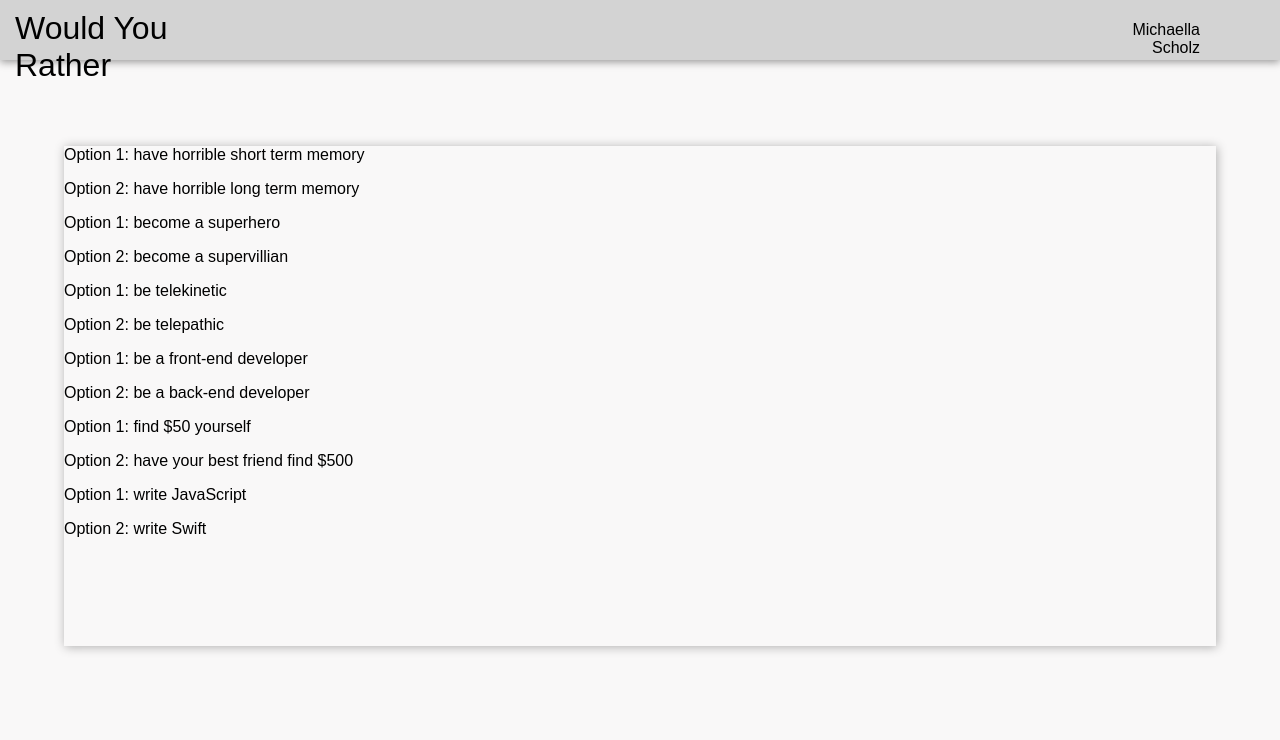
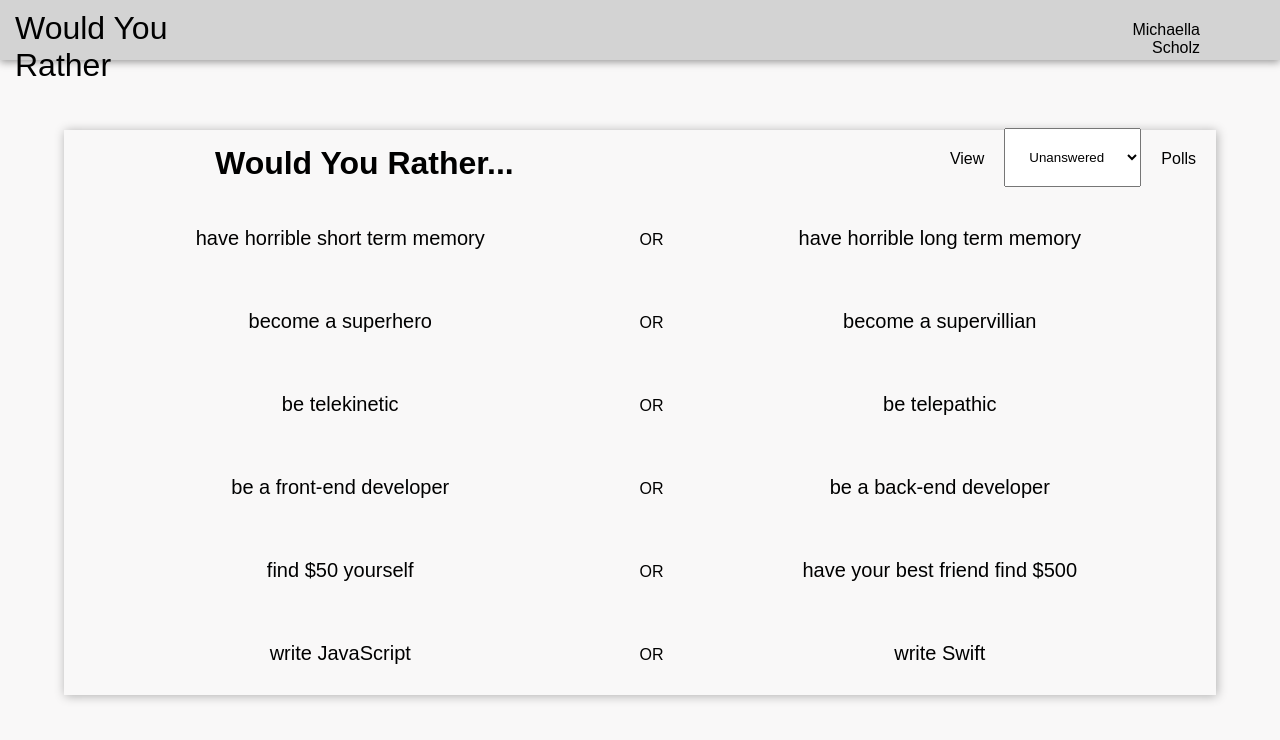
Before and after one commit to mattrobertson14/would-you-rather, a React app in the folder frontend/: page / in a window 1280 px wide. Both pictures are taken after a click on the element "Michaella Scholz". Built offline with nearby package versions, Linux system fonts and the light colour scheme; a web font is replaced by a local one.

Commit message:
I added the poll info and to be able to go through answered and unanswered polls

```diff
--- a/frontend/package.json
+++ b/frontend/package.json
@@ -17,9 +17,9 @@
   },
   "scripts": {
     "start": "npm run buildComponents && react-scripts start",
-    "build": "react-scripts build",
+    "build": "npm run buildComponents && react-scripts build",
     "buildComponents": "node ./src/components/buildIndex.js",
-    "test": "react-scripts test --env=jsdom",
+    "test": "npm run buildComponents && react-scripts test --env=jsdom",
     "eject": "react-scripts eject"
   }
 }
--- a/frontend/src/components/Body/Body.js
+++ b/frontend/src/components/Body/Body.js
@@ -14,23 +14,15 @@ class Body extends Component {
   }
 
   render() {
-    let unanswered = this.props.questions.filter(q => !hasVoted(this.props.user.id, q))
     return (
       <div className="Body">
-        <Route exact path='/' render={()=><Home questions={ unanswered } /> } />
+        <Route exact path='/' component={ Home } />
         <Route path='details/:uuid' component={ PollDetails } />
         <Route path='/new-poll' component={ NewPoll } />
         <Route path='/leaderboard' component={ Leaderboard } />
       </div>
     )
   }
-}
-
-const hasVoted = (userId, question) => {
-  if (question.optionOne.votes.includes(userId) || question.optionTwo.votes.includes(userId)){
-    return true;
-  }
-  return false;
 }
 
 //Body.propTypes = {}
@@ -40,7 +32,7 @@ const mapDispatchToProps = dispatch => ({
 });
 
 const mapStateToProps = state => ({
-  questions: state.questions.all,
+  questions: state.questions,
   user: state.users.currentUser
 });
 
--- a/frontend/src/components/Home/Home.css
+++ b/frontend/src/components/Home/Home.css
@@ -1,6 +1,24 @@
-.Home .loader {
+.Home .HomeHeader {
+  display: inline-block;
+  padding: 15px;
+  width: 50%;
+  margin: 0px;
+}
+
+.Home .changeView {
+  display: inline-block;
+  float: right;
+}
+
+.Home .changeView * {
   position: relative;
-  display: block;
-  left: 48%;
-  top: 200px;
+  display: inline-block;
+  padding: 20px;
+  margin: 0px;
 }
+
+.Home select {
+  position: relative;
+  bottom: 2px;
+  outline: none;
+}
--- a/frontend/src/components/Home/Home.js
+++ b/frontend/src/components/Home/Home.js
@@ -1,28 +1,51 @@
 import React from 'react';
 import './Home.css';
 //import propTypes from 'prop-types';
-import { ClipLoader } from 'react-spinners';
+import { connect } from 'react-redux';
+import { updateQuestionView as updateQuestionViewAction } from '../../redux/actions/Questions';
+import { PollList } from '../';
 
-const Home = ({ questions }) => {
+const Home = ({ questions, questionView, updateQuestionView, user }) => {
+  let unanswered = questions.all.filter(q => !hasVoted(user.id, q))
+  let answered = questions.all.filter(q => hasVoted(user.id, q))
 
   return (
     <div className="Home">
-      { questions.length > 0?
-        questions.map(q => (
-          <span key={q.id}>
-            <p>Option 1: {q.optionOne.text}</p>
-            <p>Option 2: {q.optionTwo.text}</p>
-          </span>
-        ))
+      <h1 className='HomeHeader'>{questionView === 'answered'? 'You Would Rather...' : 'Would You Rather...' }</h1>
+      <div className='changeView'>
+        <p className='ViewTag'>View</p>
+        <select onChange={(ev) => updateQuestionView(ev.target.value)} value={questionView}>
+          <option value='answered'>Answered</option>
+          <option value='unanswered'>Unanswered</option>
+        </select>
+        <p className='LabelTag'>Polls</p>
+      </div>
+      { questionView === 'answered'?
+        <PollList questions={ answered } answered={ true }/>
         :
-        <span className='loader'>
-          <ClipLoader />
-        </span>
+        <PollList questions={ unanswered } />
       }
     </div>
   )
 }
 
+const hasVoted = (userId, question) => {
+  if (question.optionOne.votes.includes(userId) || question.optionTwo.votes.includes(userId)){
+    return true;
+  }
+  return false;
+}
+
 //Home.propTypes = {}
 
-export default Home;
+const mapDispatchToProps = dispatch => ({
+  updateQuestionView: ( val ) => dispatch( updateQuestionViewAction( val ) )
+});
+
+const mapStateToProps = state => ({
+  questions: state.questions,
+  questionView: state.questions.questionView,
+  user: state.users.currentUser
+});
+
+export default connect(mapStateToProps, mapDispatchToProps)(Home);
--- /dev/null
+++ b/frontend/src/components/Poll/Poll.css
@@ -0,0 +1,31 @@
+.Poll {
+  position: relative;
+  display: table;
+  width: 100%;
+}
+
+.Poll .Option {
+  position: relative;
+  display: table-cell;
+  text-align: center;
+  padding: 30px 0px;
+  width: 47%;
+  font-size: 20px;
+}
+
+.Poll .Option.One:hover, .Poll .Option.Two:hover {
+  background-color: rgba(0,0,0,.05);
+  cursor: pointer;
+}
+
+.Poll .Option.Selected {
+  background-color: rgba(0,0,0,.025);
+}
+
+.Poll .OptionDivider {
+  position:relative;
+  display: table-cell;
+  text-align: center;
+  padding: 0px 2%;
+  width: 4%;
+}
--- /dev/null
+++ b/frontend/src/components/Poll/Poll.js
@@ -0,0 +1,41 @@
+import React from 'react';
+import './Poll.css';
+//import propTypes from 'prop-types';
+import { connect } from 'react-redux';
+
+const Poll = ({ question, answered, user }) => {
+
+  if (!answered){
+    return (
+      <div className="Poll">
+        <p className='Option One'>{ question.optionOne.text }</p>
+        <p className='OptionDivider'>OR</p>
+        <p className='Option Two'>{ question.optionTwo.text }</p>
+      </div>
+    )
+  }
+
+  let selected = question.optionOne.votes.includes(user.id)? 'optionOne' : 'optionTwo';
+  let notSelected = selected === 'optionOne'? 'optionTwo' : 'optionOne';
+  return (
+    <div className="Poll">
+      <p className='Option Selected'>{ question[selected].text }</p>
+      <p className='OptionDivider'>THAN</p>
+      <p className='Option'>{ question[notSelected].text }</p>
+    </div>
+  )
+}
+
+//Poll.propTypes = {}
+
+const mapDispatchToProps = dispatch => ({
+
+});
+
+const mapStateToProps = (state, ownProps) => ({
+  user: state.users.currentUser,
+  question: ownProps.question,
+  answered: ownProps.answered
+});
+
+export default connect(mapStateToProps, mapDispatchToProps)(Poll);
--- /dev/null
+++ b/frontend/src/components/PollList/PollList.js
@@ -0,0 +1,21 @@
+import React from 'react';
+import './PollList.css';
+//import propTypes from 'prop-types';
+import { Poll } from '../';
+
+const PollList = ({ questions, answered }) => {
+
+  return (
+    <div className="PollList">
+      {
+        questions.map(q => (
+          <Poll key={q.id} question={q} answered={ answered } />
+        ))
+      }
+    </div>
+  )
+}
+
+//PollList.propTypes = {}
+
+export default PollList;
--- a/frontend/src/components/index.js
+++ b/frontend/src/components/index.js
@@ -6,5 +6,7 @@ export {default as Leaderboard} from "./Leaderboard/Leaderboard.js"
 export {default as Login} from "./Login/Login.js"
 export {default as LoginOption} from "./LoginOption/LoginOption.js"
 export {default as NewPoll} from "./NewPoll/NewPoll.js"
+export {default as Poll} from "./Poll/Poll.js"
 export {default as PollDetails} from "./PollDetails/PollDetails.js"
+export {default as PollList} from "./PollList/PollList.js"
 export {default as Root} from "./Root.js"
--- a/frontend/src/redux/actions/Questions.js
+++ b/frontend/src/redux/actions/Questions.js
@@ -15,3 +15,10 @@ export const updateQuestions = ( questions ) => {
     questions: questions
   }
 }
+
+export const updateQuestionView = ( view ) => {
+  return {
+    type: Types.UPDATE_QUESTION_VIEW,
+    view: view
+  }
+}
--- a/frontend/src/redux/actions/types.js
+++ b/frontend/src/redux/actions/types.js
@@ -3,3 +3,4 @@ export const LOGIN_USER = 'LOGIN_USER';
 export const LOGOUT_USER = 'LOGOUT_USER';
 
 export const UPDATE_QUESTIONS = 'UPDATE_QUESTIONS';
+export const UPDATE_QUESTION_VIEW = 'UPDATE_QUESTION_VIEW';
--- a/frontend/src/redux/reducers/Questions.js
+++ b/frontend/src/redux/reducers/Questions.js
@@ -1,7 +1,9 @@
 import * as Types from '../actions/types'
 
 const initialState = {
-  all: []
+  all: [],
+  questionView: 'unanswered',
+  loading: true
 }
 
 function questionReducer(state = initialState, action){
@@ -9,7 +11,14 @@ function questionReducer(state = initialState, action){
     case Types.UPDATE_QUESTIONS :
       return {
         ...state,
-        all: Object.values(action.questions)
+        all: Object.values(action.questions),
+        byId: action.questions,
+        loading: false
+      }
+    case Types.UPDATE_QUESTION_VIEW :
+      return {
+        ...state,
+        questionView: action.view
       }
     default :
       return state;
```
Also changed, not shown: frontend/src/components/PollList/PollList.css (added).
